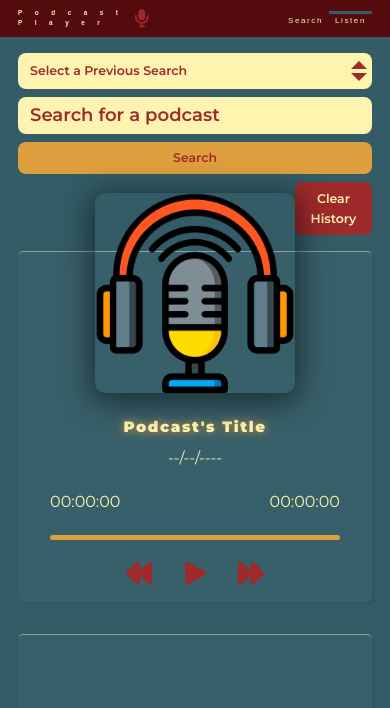
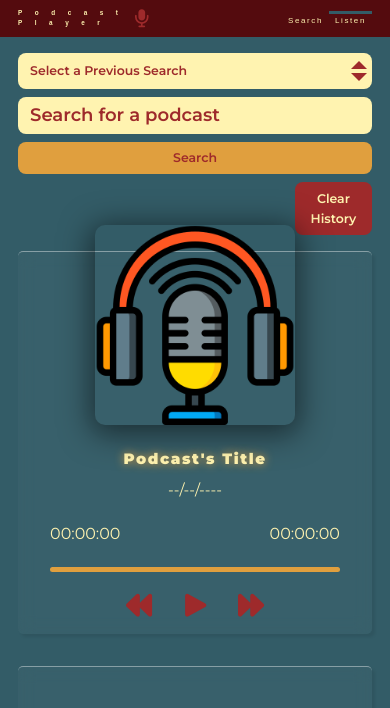
Before and after one commit to AjkinAth/podcast-player, a website: page public/index.html in a window 390 px wide. Both pictures are taken after a click on the button "Listen". Drawn offline with Linux system fonts and the light colour scheme; a web font is replaced by a local one.

Commit message:
buggy mobile fix

```diff
--- a/public/style.css
+++ b/public/style.css
@@ -601,7 +601,9 @@ img {
   height: 350px;
   align-items: center;
   gap: 5px;
-
+  @media (width <700px) {
+    margin-top: 2rem;
+  }
   img {
     box-shadow: 0 5px 30px 5px rgba(0, 0, 0, 0.5);
     position: relative;
```
